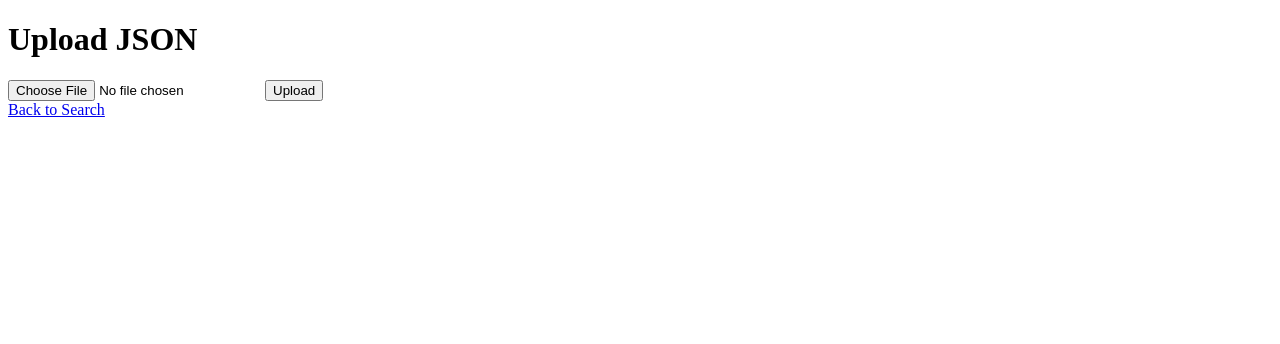
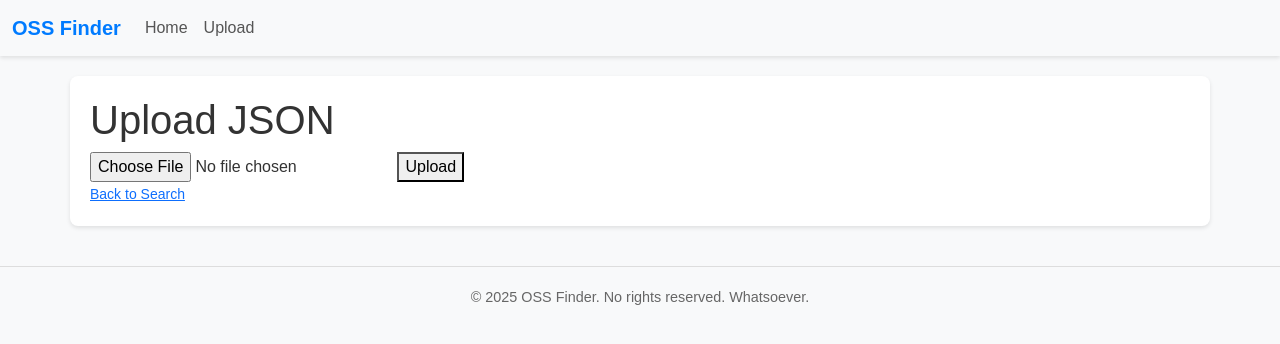
Before and after one commit to ninabarzh/pers, a Python web app: template frontend/app/templates/upload.html in a window 1280 px wide. Shown: the top 344 px of the page. Run offline with Jinja, Linux system fonts and the light colour scheme; the template is opened without the code that fills it, so the values that code supplies are empty.

Commit message:
First CSS

```diff
--- /dev/null
+++ b/frontend/app/static/css/styles.css
@@ -0,0 +1,101 @@
+/* static/css/styles.css */
+
+/* Page body */
+.page-body {
+    font-family: Arial, sans-serif;
+    background-color: #f8f9fa;
+    color: #333;
+    margin: 0;
+    padding: 0;
+}
+
+/* Custom navbar */
+.custom-navbar {
+    box-shadow: 0 2px 4px rgba(0, 0, 0, 0.1);
+}
+
+.custom-navbar .navbar-brand {
+    font-weight: bold;
+    color: #007bff;
+}
+
+.custom-navbar .nav-link {
+    color: #555;
+}
+
+.custom-navbar .nav-link:hover {
+    color: #007bff;
+}
+
+/* Main content */
+.main-content {
+    padding: 20px;
+    background-color: #fff;
+    border-radius: 8px;
+    margin-top: 20px;
+    box-shadow: 0 2px 4px rgba(0, 0, 0, 0.1);
+}
+
+/* Custom footer */
+.custom-footer {
+    text-align: center;
+    padding: 20px;
+    background-color: #f8f9fa;
+    border-top: 1px solid #ddd;
+    margin-top: 40px;
+    font-size: 0.9em;
+    color: #666;
+}
+
+.alert-danger {
+    color: red;
+}
+
+/* Error message styling */
+.error-message {
+    color: red;
+    font-weight: bold;
+}
+
+/* Results list styling */
+.results-list {
+    list-style-type: none;
+    padding: 0;
+}
+
+.result-item {
+    margin-bottom: 20px;
+    padding: 10px;
+    border: 1px solid #ddd;
+    border-radius: 5px;
+    background-color: #f9f9f9;
+}
+
+.result-item strong {
+    font-size: 1.2em;
+    color: #333;
+}
+
+.result-item em {
+    color: #555;
+}
+
+.result-item a {
+    color: #007bff;
+    text-decoration: none;
+}
+
+.result-item a:hover {
+    text-decoration: underline;
+}
+
+.result-item small {
+    color: #777;
+    font-size: 0.9em;
+}
+
+/* No results message */
+.no-results {
+    color: #777;
+    font-style: italic;
+}
--- /dev/null
+++ b/frontend/app/templates/base.html
@@ -0,0 +1,45 @@
+<!DOCTYPE html>
+<html lang="en">
+<head>
+    <meta charset="UTF-8">
+    <meta name="viewport" content="width=device-width, initial-scale=1.0">
+    <title>{% block title %}OSS Finder{% endblock %}</title>
+    <link rel="stylesheet" href="https://cdn.jsdelivr.net/npm/bootstrap@5.3.0/dist/css/bootstrap.min.css">
+    <link rel="stylesheet" href="{{ url_for('static', path='css/styles.css') }}">
+    {% block extra_css %}{% endblock %}
+</head>
+<body class="page-body">
+    <!-- Navigation Bar -->
+    <nav class="navbar navbar-expand-lg navbar-light bg-light custom-navbar">
+        <div class="container-fluid">
+            <a class="navbar-brand" href="/">OSS Finder</a>
+            <button class="navbar-toggler" type="button" data-bs-toggle="collapse" data-bs-target="#navbarNav" aria-controls="navbarNav" aria-expanded="false" aria-label="Toggle navigation">
+                <span class="navbar-toggler-icon"></span>
+            </button>
+            <div class="collapse navbar-collapse" id="navbarNav">
+                <ul class="navbar-nav">
+                    <li class="nav-item">
+                        <a class="nav-link" href="/">Home</a>
+                    </li>
+                    <li class="nav-item">
+                        <a class="nav-link" href="/upload">Upload</a>
+                    </li>
+                </ul>
+            </div>
+        </div>
+    </nav>
+
+    <!-- Main Content -->
+    <div class="container main-content">
+        {% block content %}{% endblock %}
+    </div>
+
+    <!-- Footer -->
+    <footer class="footer custom-footer">
+        <p>&copy; 2025 OSS Finder. No rights reserved. Whatsoever.</p>
+    </footer>
+
+    <script src="https://cdn.jsdelivr.net/npm/bootstrap@5.3.0/dist/js/bootstrap.bundle.min.js"></script>
+    {% block extra_js %}{% endblock %}
+</body>
+</html>
--- a/frontend/app/templates/upload.html
+++ b/frontend/app/templates/upload.html
@@ -1,17 +1,15 @@
-<!DOCTYPE html>
-<html>
-<head>
-    <title>Upload JSON</title>
-</head>
-<body>
+{% extends "base.html" %}
+
+{% block title %}Upload - OSS Finder{% endblock %}
+
+{% block content %}
     <h1>Upload JSON</h1>
     {% if error %}
-        <p style="color: red;">Error: {{ error }}</p>
+        <p class="alert-danger">Error: {{ error }}</p>
     {% endif %}
     <form action="/upload" method="POST" enctype="multipart/form-data">
         <input type="file" name="json_file" accept=".json">
         <button type="submit">Upload</button>
     </form>
-    <a href="/">Back to Search</a>
-</body>
-</html>
+    <small><a href="/">Back to Search</a></small>
+{% endblock %}
```
Also changed, not shown: backend/app/typesense_client.py (+29 -4 lines), frontend/app/main.py (+9 -2 lines), frontend/app/templates/index.html (+12 -13 lines).
